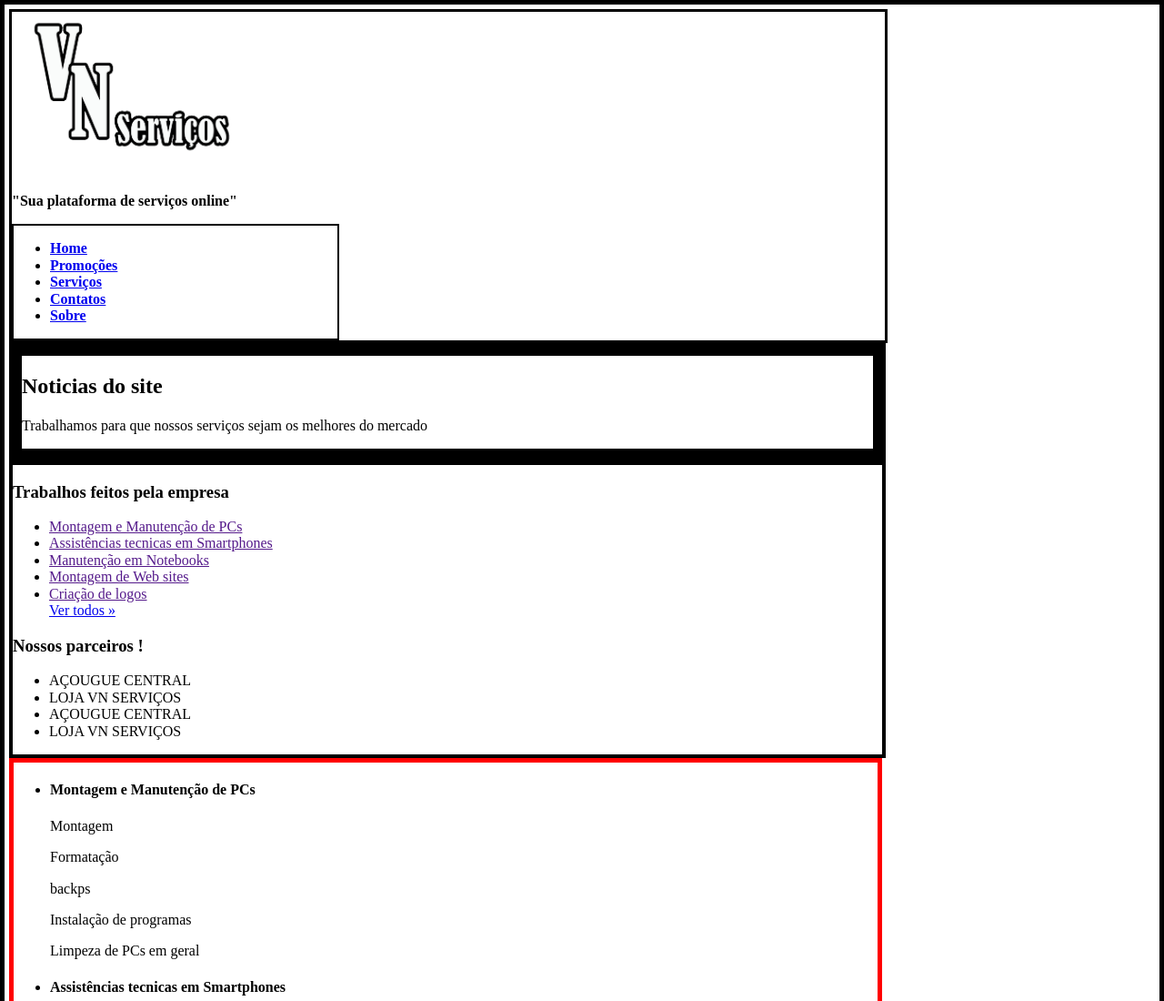
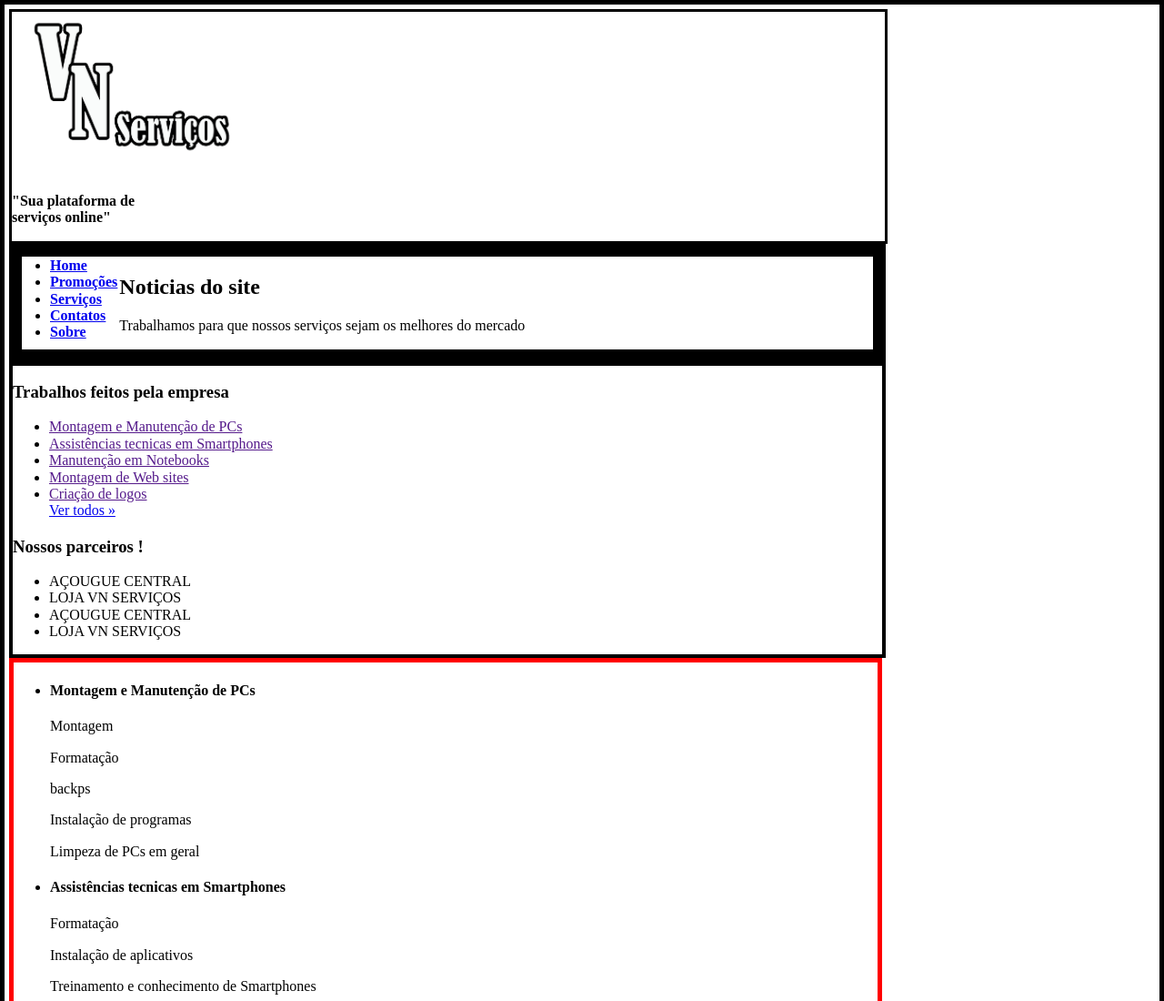
Before and after one commit to vinideecko/VN-servicos, a plain HTML site: page index.html in a window 1280 px wide. Shown: the top 1100 px of the page at 91% size. Drawn offline with Linux system fonts and the light colour scheme.

Commit message:
modo site

```diff
--- a/index.html
+++ b/index.html
@@ -19,15 +19,16 @@
 
     <div class="header">
         <div class="linha" style="border: 3px solid;">
-            <header class="coluna col8" style="width: 360px;">
+            <header class="coluna col8" style="width: 150px;">
                 <div>
                 <img src="img/logo v.png" alt="" style="width: 250px;">
                 <P><strong>"Sua plataforma de serviços online"</strong></P>
                 </div>
-                <div class="coluna col4">
+            </header>
+                <div class="coluna col4" style="float: left;">
 
                     <nav style="border: solid 2px">
-                        <ul class="menu inline sem-marcador">
+                        <ul class="menu inline sem-marcador" style="float:left;">
                             <li><a href="index.html"><strong>Home</strong></a></li>
                             <li><a href="promocoes.html"><strong>Promoções</strong></a></li>
                             <li><a href="contato.html"><strong>Serviços</strong></a></li>
@@ -36,7 +37,7 @@
                         </ul>
                     </nav>
                 </div>
-            </header>
+
         </div>
     </div>
     <div class="linha" style="border: solid 2px;">
```
